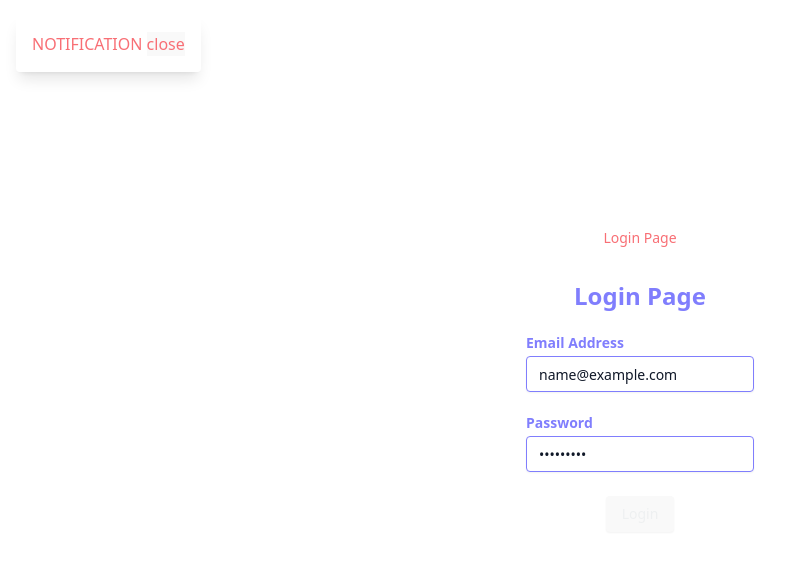
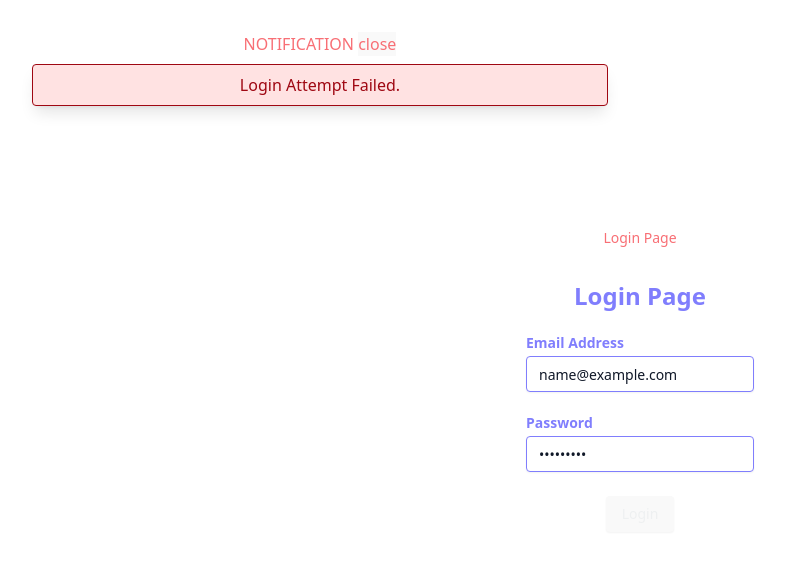
Before and after one commit to rueGooner/shared-ui, a Vue app: page /login in a window 1280 px wide. Both pictures are taken after typing "name@example.com", "Sample123" into the empty fields and a click on the button "Login". Shown: the top 562 px of the page, without its empty margins (0-798 px from the left). Built offline with nearby package versions, Linux system fonts and the light colour scheme; no server answers.

Commit message:
feat: stagger error messages

```diff
--- a/src/components/Notification.vue
+++ b/src/components/Notification.vue
@@ -1,20 +1,26 @@
 <template>
   <transition name="fade">
-    <div
-      v-if="isVisible"
-      class="fixed top-4 left-4 p-4 rounded text-primary z-50 shadow-lg"
-      role="alert"
-      aria-live="assertive"
-      aria-atomic="true"
-    >
+    <div v-if="isVisible" class="fixed top-4 left-4 p-4 rounded text-primary z-50" role="alert" aria-live="assertive"
+      aria-atomic="true">
       NOTIFICATION
       <button class="" @click="handleClose">close</button>
-    </div></transition
-  >
+      <div v-if="Array.isArray(messages)">
+        <p v-for="(message, index) in visibleMessages" :key="index" :class="[
+          'p-2 rounded my-2 shadow-lg min-w-xl',
+          notificationType === 'success' ? 'bg-green-100 text-green-800 border border-green-800' : '',
+          notificationType === 'warning' ? 'bg-yellow-100 text-yellow-800 border border-yellow-800' : '',
+          notificationType === 'info' ? 'bg-blue-100 text-blue-800 border border-blue-800' : '',
+          notificationType === 'error' ? 'bg-red-100 text-red-800 border border-red-800' : '',
+        ]">
+          {{ capitalize(message) }}.
+        </p>
+      </div>
+    </div>
+  </transition>
 </template>
 
 <script setup lang="ts">
-import { ref, watch, defineProps, defineEmits } from "vue";
+import { ref, watch, defineProps, defineEmits, capitalize } from "vue";
 
 interface NotificationProps {
   messages: string[];
@@ -23,6 +29,7 @@ interface NotificationProps {
 }
 
 const isVisible = ref<boolean>(false);
+const visibleMessages = ref<string[]>([]);
 
 const emit = defineEmits<{
   (e: "closed"): void;
@@ -32,19 +39,28 @@ const props = defineProps<NotificationProps>();
 
 const handleClose = () => {
   isVisible.value = false;
+  visibleMessages.value = [];
   emit("closed");
 };
 
 watch(
   () => props.messages,
-  (newMsg) => {
-    if (newMsg.length > 0) {
+  (newMessages) => {
+    if (newMessages.length > 0) {
       isVisible.value = true;
+      visibleMessages.value = [];
+
+      newMessages.forEach((msg, index) => {
+        setTimeout(() => {
+          visibleMessages.value.push(msg);
+        }, 300 * index);
+      });
+
       setTimeout(() => {
         handleClose();
-      }, props.duration ?? 3000);
+      }, props.duration ?? 3000 + newMessages.length * 300);
     }
   },
-  { immediate: true },
+  { immediate: true }
 );
 </script>
--- a/src/style.css
+++ b/src/style.css
@@ -200,3 +200,18 @@ body {
     @apply bg-background text-foreground;
   }
 }
+
+.fade-enter-active,
+.fade-leave-active {
+  transition: opacity 0.3s ease-in-out;
+}
+
+.fade-enter-from,
+.fade-leave-to {
+  opacity: 0;
+}
+
+.fade-enter-to,
+.fade-leave-from {
+  opacity: 1;
+}
```
